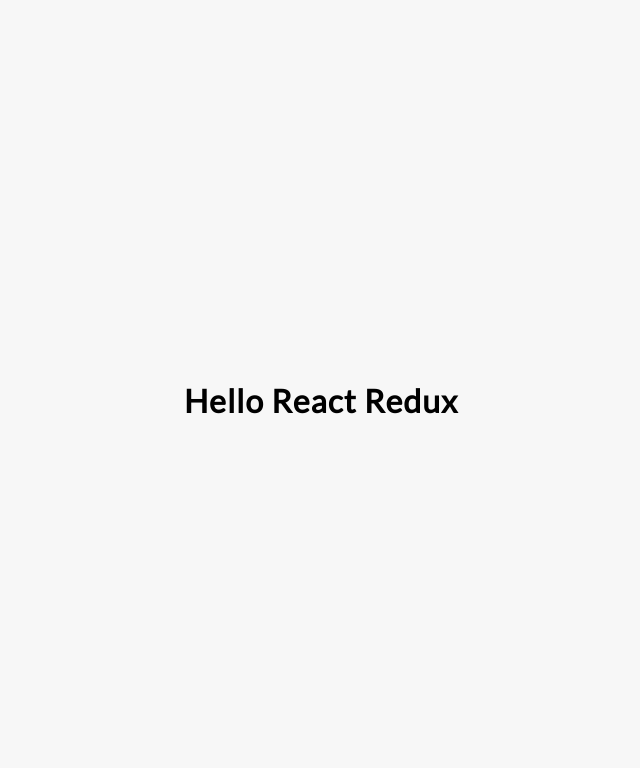
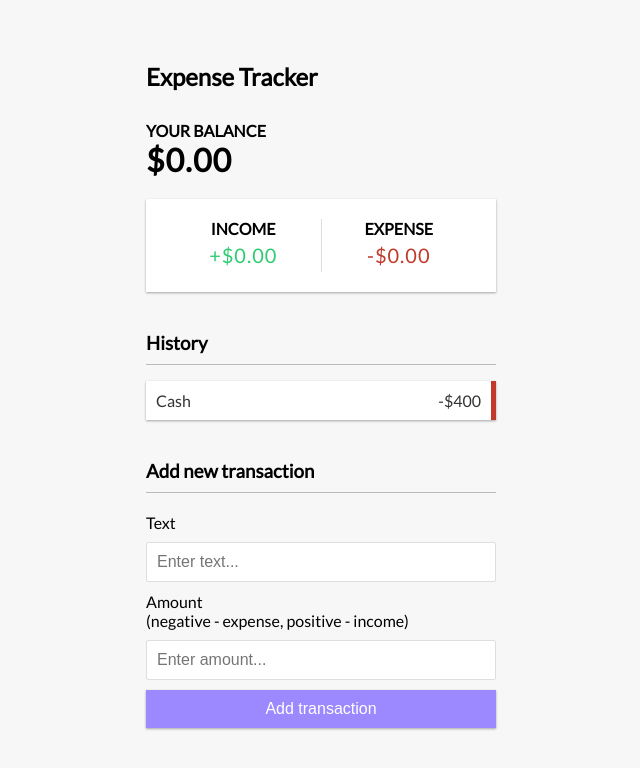
Before and after one commit to BiskremMuhammad/expense-tracker-redux, a React (Create React App) app: page / in a window 1280 px wide. Shown: the top 768 px of the page, without its empty margins (319-959 px from the left). Built offline with nearby package versions, Linux system fonts and the light colour scheme.

Commit message:
add components with dummy data

```diff
--- a/src/App.tsx
+++ b/src/App.tsx
@@ -1,12 +1,20 @@
 import React from "react";
 import { Provider } from "react-redux";
+import { AddTransaction } from "./components/add-transaction";
+import { Balance } from "./components/balance";
+import { IncomeExpenses } from "./components/income-expenses";
+import { Transactions } from "./components/transactions";
 import { store } from "./redux/store";
 
 function App() {
   return (
     <Provider store={store}>
-      <div className="App">
-        <h1>Hello React Redux</h1>
+      <h2>Expense Tracker</h2>
+      <div className="container">
+        <Balance />
+        <IncomeExpenses />
+        <Transactions />
+        <AddTransaction />
       </div>
     </Provider>
   );
```
